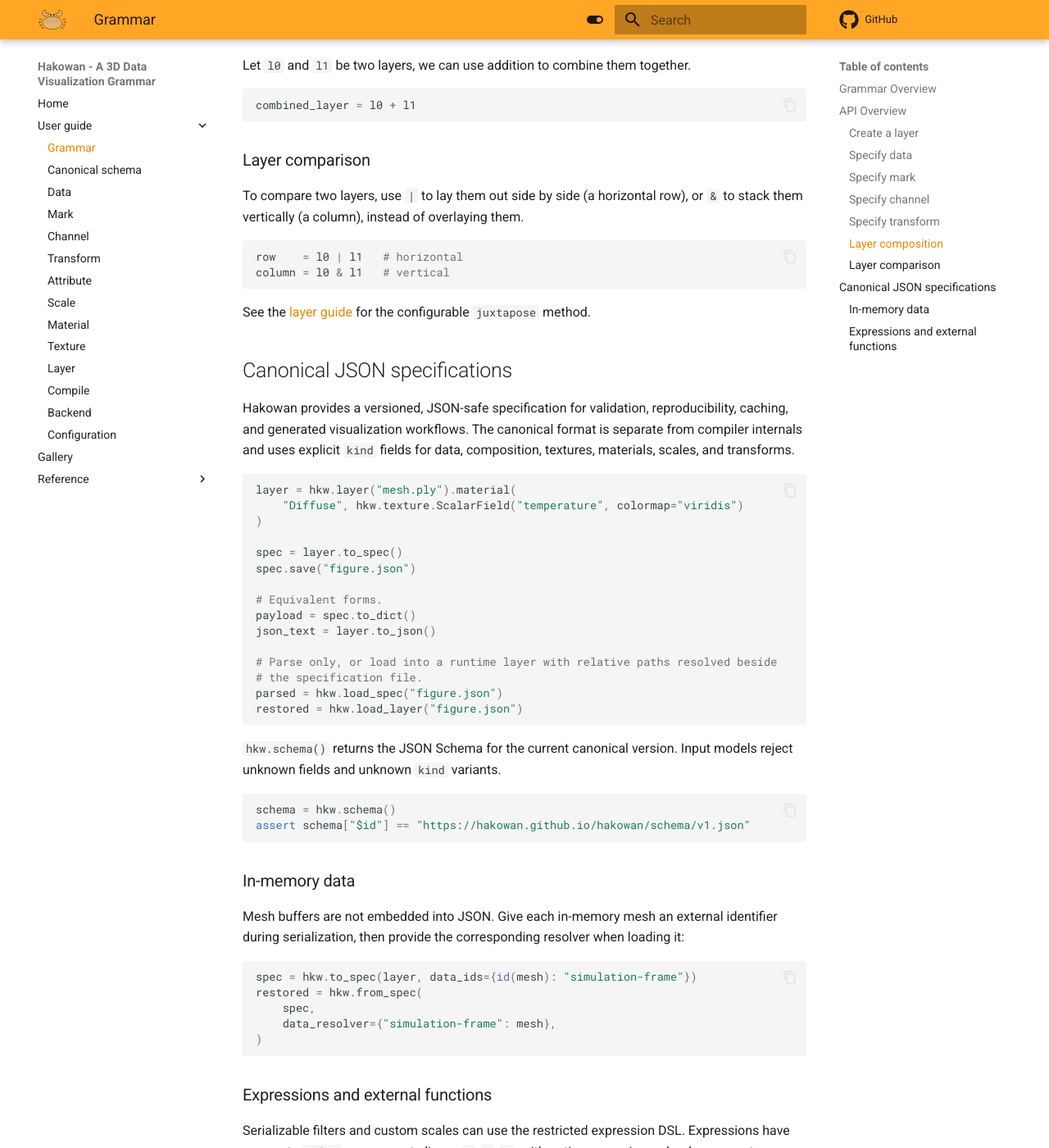
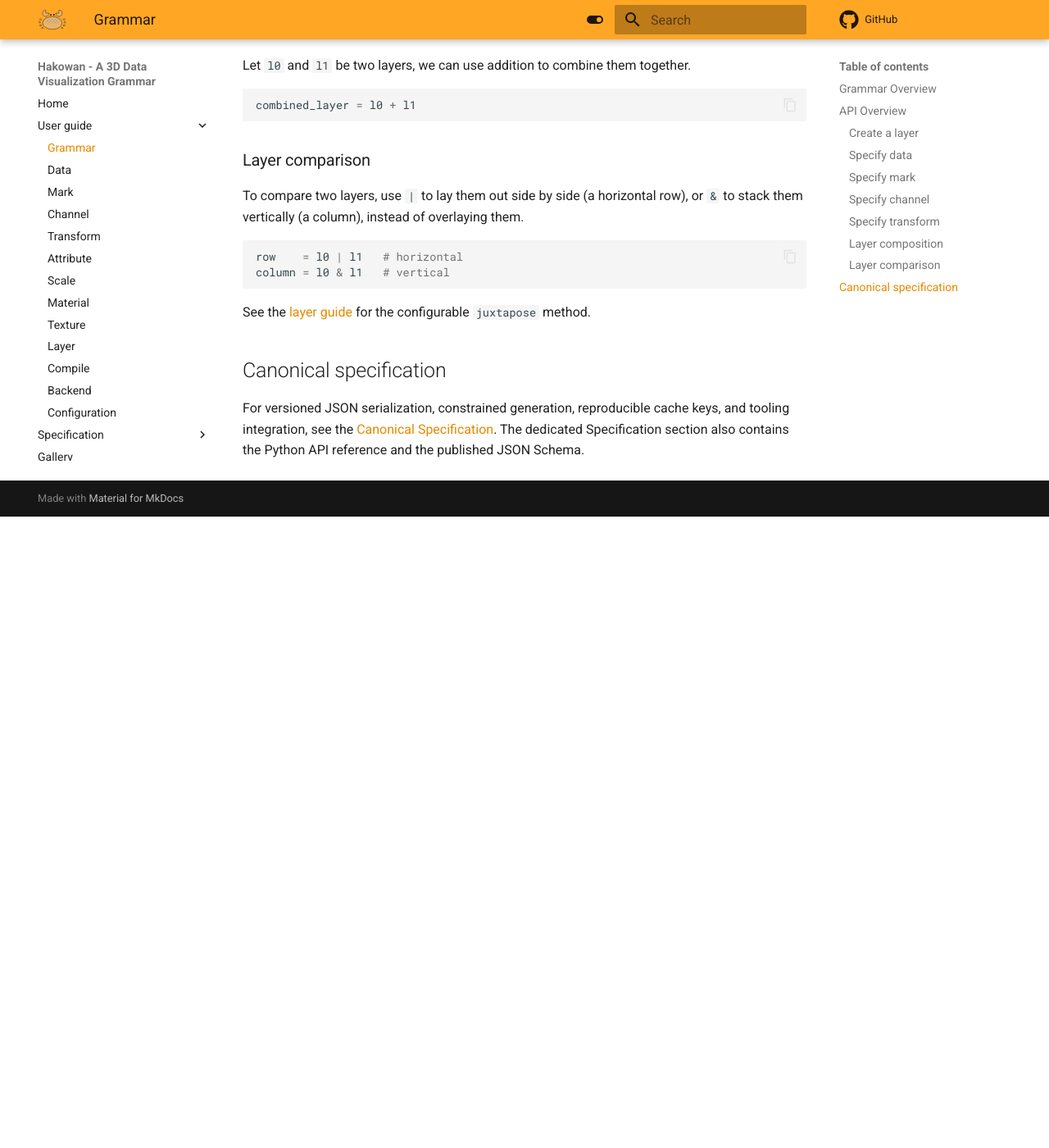
Before and after one commit to Hakowan/hakowan, an MkDocs documentation site: the page built from docs/guide/grammar.md, in a window 1280 px wide and 1400 px high, scrolled down 2790 px. Shown: the whole window at 82% size. Built offline with MkDocs 1.6.1 and Material for MkDocs 9.7.7, drawn with Linux system fonts in a browser that asks for light colours; comment, search, counter and statistics services are not loaded; after the commit the page ends 3420 px from its top, so only the background shows below that; some of the changed text lies outside the part shown.

Commit message:
Move schema docs to specification section

````diff
--- a/docs/guide/grammar.md
+++ b/docs/guide/grammar.md
@@ -142,86 +142,9 @@ column = l0 & l1   # vertical
 
 See the [layer guide](layer.md) for the configurable `juxtapose` method.
 
-## Canonical JSON specifications
+## Canonical specification
 
-Hakowan provides a versioned, JSON-safe specification for validation,
-reproducibility, caching, and generated visualization workflows. The canonical
-format is separate from compiler internals and uses explicit `kind` fields for
-data, composition, textures, materials, scales, and transforms.
-
-```py
-layer = hkw.layer("mesh.ply").material(
-    "Diffuse", hkw.texture.ScalarField("temperature", colormap="viridis")
-)
-
-spec = layer.to_spec()
-spec.save("figure.json")
-
-# Equivalent forms.
-payload = spec.to_dict()
-json_text = layer.to_json()
-
-# Parse only, or load into a runtime layer with relative paths resolved beside
-# the specification file.
-parsed = hkw.load_spec("figure.json")
-restored = hkw.load_layer("figure.json")
-```
-
-`hkw.schema()` returns the JSON Schema for the current canonical version. Input
-models reject unknown fields and unknown `kind` variants.
-
-```py
-schema = hkw.schema()
-assert schema["$id"] == "https://hakowan.github.io/hakowan/schema/v1.json"
-```
-
-### In-memory data
-
-Mesh buffers are not embedded into JSON. Give each in-memory mesh an external
-identifier during serialization, then provide the corresponding resolver when
-loading it:
-
-```py
-spec = hkw.to_spec(layer, data_ids={id(mesh): "simulation-frame"})
-restored = hkw.from_spec(
-    spec,
-    data_resolver={"simulation-frame": mesh},
-)
-```
-
-### Expressions and external functions
-
-Serializable filters and custom scales can use the restricted expression DSL.
-Expressions have access to `value`, component aliases `x`, `y`, `z`, arithmetic,
-comparisons, boolean operators, indexing, and the allowlisted functions `abs`,
-`min`, `max`, `isfinite`, and `norm`.
-
-```json
-{
-  "kind": "filter",
-  "data": {"name": "temperature"},
-  "condition": {
-    "kind": "expression",
-    "source": "value >= 0 and isfinite(value)"
-  }
-}
-```
-
-Arbitrary Python callables are never serialized as code or pickle data. Assign
-them external identifiers and resolve them explicitly:
-
-```py
-spec = hkw.to_spec(
-    layer,
-    data_ids={id(mesh): "mesh"},
-    function_ids={my_scale: "my-scale-v2"},
-)
-restored = hkw.from_spec(
-    spec,
-    data_resolver={"mesh": mesh},
-    function_resolver={"my-scale-v2": my_scale},
-)
-```
-
-`spec.to_json(canonical=True)` produces compact deterministic JSON suitable for
-content hashes and cache keys.
+For versioned JSON serialization, constrained generation, reproducible cache
+keys, and tooling integration, see the [Canonical Specification](schema.md).
+The dedicated Specification section also contains the Python API reference and
+the published JSON Schema.
--- a/mkdocs.yml
+++ b/mkdocs.yml
@@ -69,7 +69,6 @@ nav:
 - Home: index.md
 - User guide:
   - Grammar: guide/grammar.md
-  - Canonical schema: guide/schema.md
   - Data: guide/data.md
   - Mark: guide/mark.md
   - Channel: guide/channel.md
@@ -82,11 +81,14 @@ nav:
   - Compile: guide/compile.md
   - Backend: guide/backend.md
   - Configuration: guide/config.md
+- Specification:
+  - Overview: guide/schema.md
+  - Python API: api/spec.md
+  - JSON Schema: schema/v1.json
 - Gallery: gallery.md
 - Reference:
   - Render: api/render.md
   - Compile: api/compile.md
-  - Canonical schema: api/spec.md
   - Data: api/data.md
   - Mark: api/mark.md
   - Channel: api/channel.md
````
